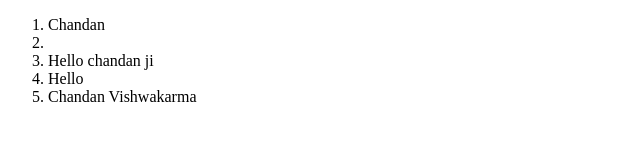
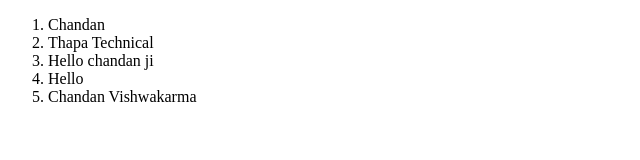
Before and after one commit to WildDragonDot/Reactlearn, a React (Create React App) app: page / in a window 1280 px wide. Shown: the top 160 px of the page, without its empty margins (0-640 px from the left). Built offline with nearby package versions, Linux system fonts and the light colour scheme.

Commit message:
some modified

```diff
--- a/src/index.js
+++ b/src/index.js
@@ -1,13 +1,13 @@
 import React from 'react';
 import ReactDom from 'react-dom';
-// import youtuber , { pro,aloo,myNames} from './App';
+ import youtuber  from './App';
 import * as ques from "./App";
 
 ReactDom.render(
   <>
   <ol>
     <li>Chandan</li>
-    <li>{ques.youtuber}</li>
+    <li>{youtuber}</li>
     <li>{ques.pro}</li>
     <li>{ques.aloo}</li>
     <li>{ques.myNames()}</li>
```
